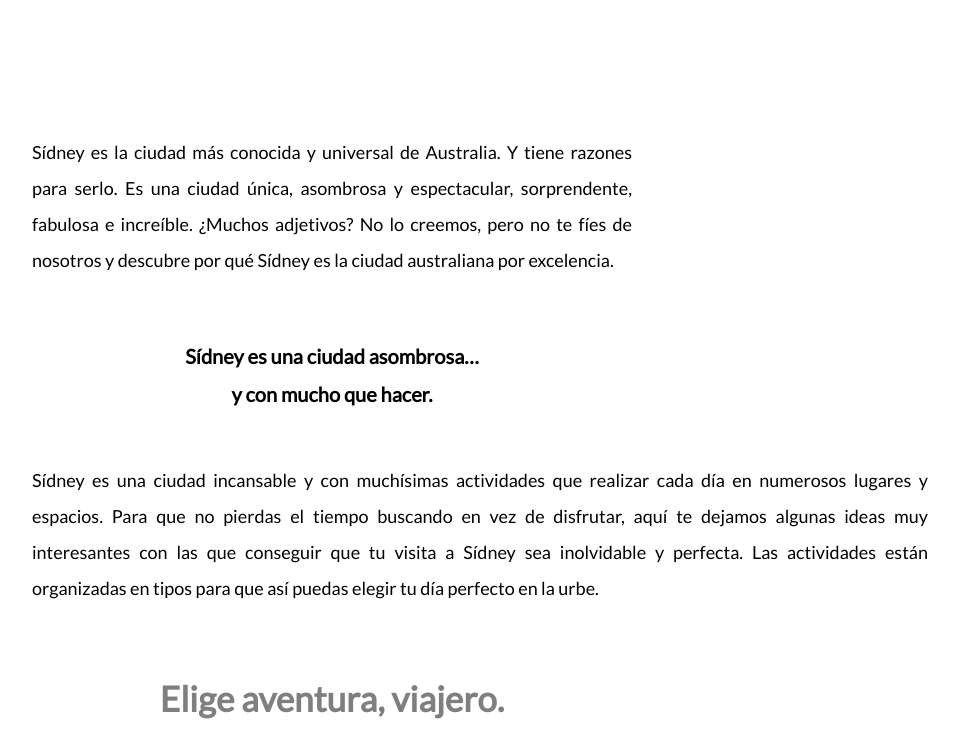
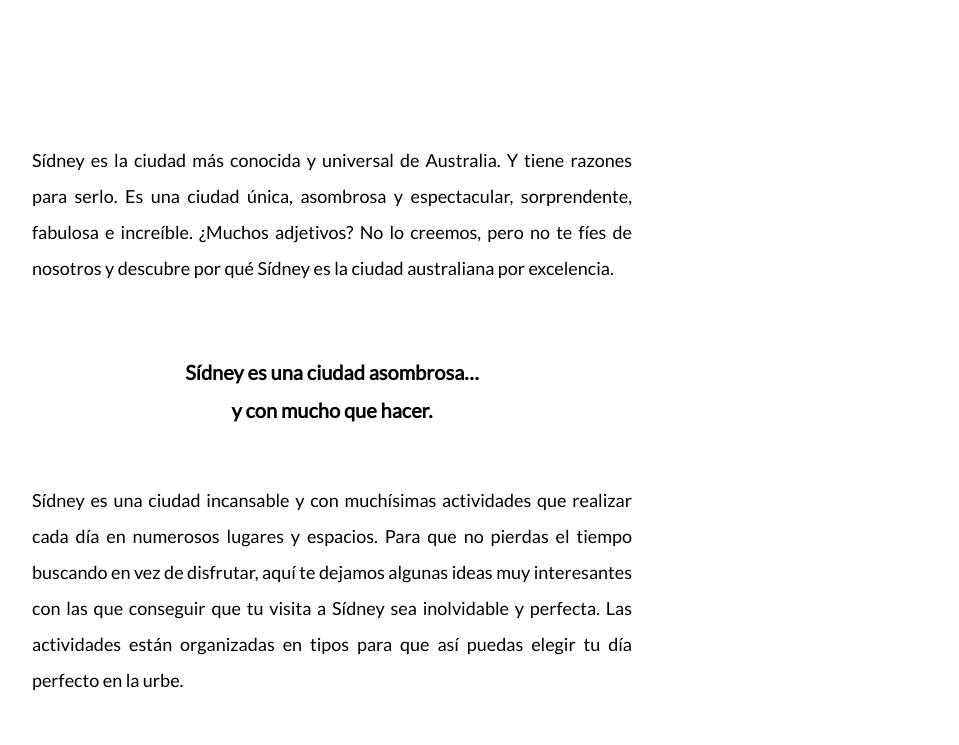
Before and after one commit to JoseAngel-MAD/Sydney, a plain HTML site: page sydney.html in a window 1280 px wide. Shown: the part 1405-2150 px from the top of the page, without its empty margins (308-1267 px from the left). Drawn offline with nearby package versions, Linux system fonts and the light colour scheme.

Commit message:
Update sydney.html

```diff
--- a/sydney.html
+++ b/sydney.html
@@ -1097,10 +1097,8 @@ body {
   .activity_intro p,
   .why_intro p,
   .end p {
- font-size: 18px;
- width: 70%;
+    font-size: 18px;
     padding: 2.66667rem calc(50% - 300px);
-    margin: 10px 0;
     }
 
   .reason_info p {
```
